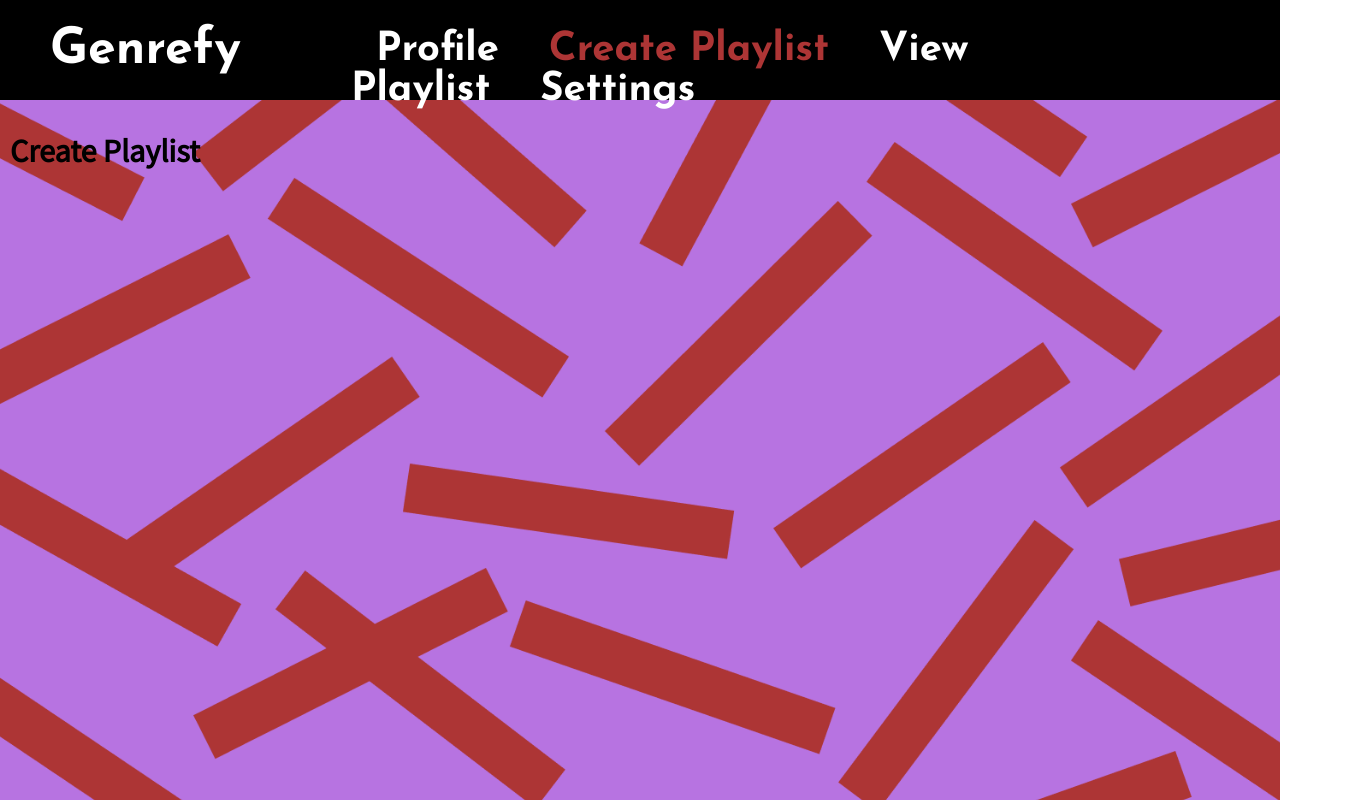
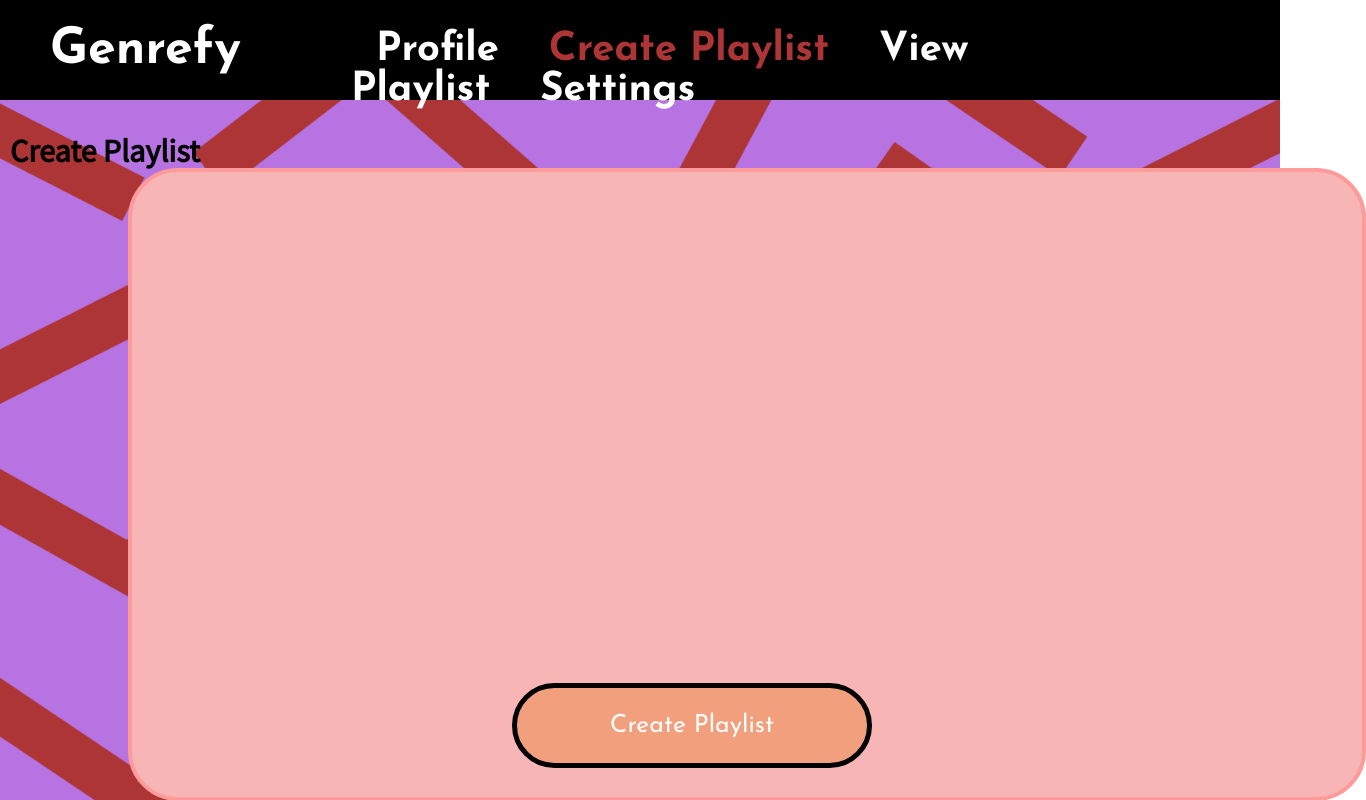
Before and after one commit to Blakeefuller/Genrefy, a React (Vite) app: page /create-playlist in a window 1280 px wide. Shown: the top 800 px of the page, 1366 px wide, since content can reach past the window. Built offline with nearby package versions, Linux system fonts and the light colour scheme.

Commit message:
create playlist page stuff

```diff
--- a/src/index.css
+++ b/src/index.css
@@ -190,19 +190,20 @@ nav .active {
   height: 625px;
   border: 4px solid black;
   border-radius: 50px;
-  background-color: white;
-  color: black;
+  background-color: black;
+  color: white;
   left: 10%;
   top: 21%;
   padding-left: 30px;
 }
 
 .create-playlist-home-button-container {
+  position: fixed;
   text-align: center;
-  position: fixed;
   bottom: 4%;
-  left: 43%;
-  width: 200px;
+  left: 40%;
+  margin: auto;
+  width: 300px;
   background-color: #F19F7C;
   padding: 25px;
   border: 5px solid black;
@@ -213,3 +214,19 @@ nav .active {
   text-decoration: none;
   color: white;
 }
+
+
+/* CREATE PLAYLIST */
+.create-playlist-container {
+  position: absolute;
+  /* text-align: center; */
+  width: 1200px;
+  height: 625px;
+  border: 4px solid rgb(255, 154, 154);
+  border-radius: 50px;
+  background-color: #f7b5b5;
+  color: white;
+  left: 10%;
+  top: 21%;
+  padding-left: 30px;
+}
--- a/src/pages/CreatePlaylist.jsx
+++ b/src/pages/CreatePlaylist.jsx
@@ -2,6 +2,16 @@ export default function Search() {
     return (
         <div className="createplaylist-page">
             <h1>Create Playlist</h1>
+            <div className="create-playlist-container">
+                <a
+                className="create-playlist-home-button josefin-sans-small-text-button"
+                href="/create-playlist"
+                >
+                    <div className="create-playlist-home-button-container">
+                Create Playlist
+                </div>
+                </a>
+            </div>
         </div>
     )
 }
```
